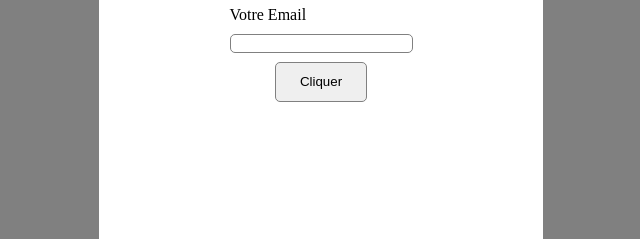
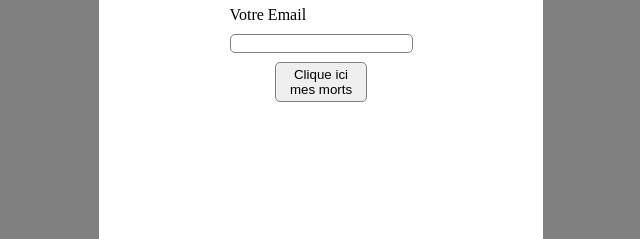
Before and after one commit to Titouan-Esc/Projets, a plain HTML site: page index.html in a window 1280 px wide. Shown: the part 373-612 px from the top of the page, 319-959 px from the left. Drawn offline with Linux system fonts and the light colour scheme.

Commit message:
Nouveau commit

```diff
--- a/assets/css/style.css
+++ b/assets/css/style.css
@@ -37,5 +37,10 @@ input {
 .bouton {
   width: 50%;
   height: 5vh;
+  display: flex;
+  justify-content: center;
+  align-items: center;
   margin: 0 auto;
+  border: 1px solid gray;
+  border-radius: 5px;
 }
--- a/index.html
+++ b/index.html
@@ -13,12 +13,14 @@
       <h1>Remplir le formulaire ci-dessous</h1>
       <form>
         <label for="Nom"> Votre nom</label>
-        <input type="text" id="Nom" name="Nom" />
+        <input type="text" id="Nom" />
 
         <label for="Email"> Votre Email</label>
-        <input type="text" id="Email" name="Email" />
+        <input type="text" id="Email" />
 
-        <input class="bouton" type="button" name="button" value="Cliquer" />
+        <button type="submit" class="bouton">
+          <p>Clique ici mes morts</p>
+        </button>
       </form>
     </main>
   </body>
```
